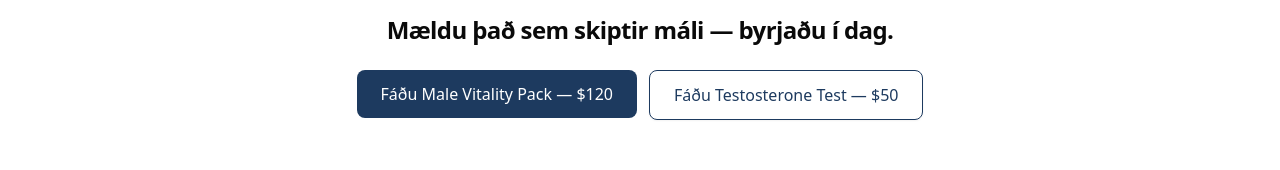
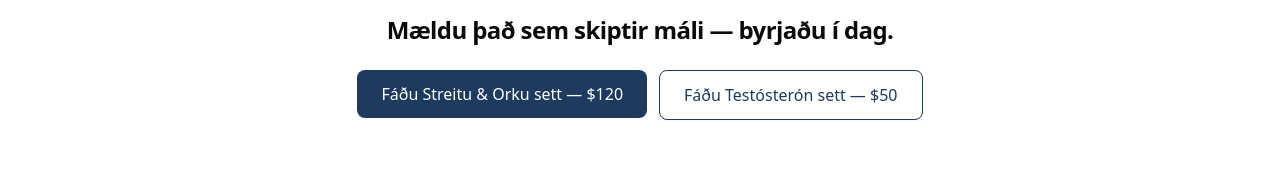
Before and after one commit to stebbidabba/hormon, a Next.js app: page / in a window 1280 px wide. Shown: the part 4485-4655 px from the top of the page. Built offline with nearby package versions, Linux system fonts and the light colour scheme.

Commit message:
Rename CTA and labels: replace Male Vitality Pack/Testosterone Test with Stress & Energy Kit/Testosterone Kit (EN+IS) and update hero buttons

```diff
--- a/components/hero.tsx
+++ b/components/hero.tsx
@@ -14,8 +14,8 @@ export default function Hero() {
           Accurate, at-home saliva testing. Free testosterone alone, or bundle with cortisol and DHEA for a complete view.
         </p>
         <div className="mt-8 flex flex-wrap gap-3">
-          <Link href="/buy/male-vitality-pack" className={cn(buttonVariants({ variant: "default" }), "bg-brand hover:bg-brand/90 text-white px-6 py-6 text-base")}>Get Male Vitality Pack</Link>
-          <Link href="/buy/testosterone" className={cn(buttonVariants({ variant: "outline" }), "border-brand text-brand hover:bg-brand hover:text-white px-6 py-6 text-base")}>Get Testosterone Test</Link>
+          <Link href="/buy/male-vitality-pack" className={cn(buttonVariants({ variant: "default" }), "bg-brand hover:bg-brand/90 text-white px-6 py-6 text-base")}>Get Stress & Energy Kit</Link>
+          <Link href="/buy/testosterone" className={cn(buttonVariants({ variant: "outline" }), "border-brand text-brand hover:bg-brand hover:text-white px-6 py-6 text-base")}>Get Testosterone Kit</Link>
         </div>
       </div>
     </section>
--- a/contexts/language-context.tsx
+++ b/contexts/language-context.tsx
@@ -41,8 +41,8 @@ const translations = {
     // Home page
     knowYourT: "Measure your hormone levels at home",
     hormonesDrive: "Your hormones drive energy, strength, mood, sleep, and focus. Measure what matters — at home.",
-    getMaleVitalityPack: "Get Male Vitality Pack — $120",
-    getTestosteroneTest: "Get Free Testosterone Test — $50",
+    getMaleVitalityPack: "Get Stress & Energy Kit — $120",
+    getTestosteroneTest: "Get Testosterone Kit — $50",
     trustCues: "At-home saliva • Research Use Only (RUO) • Clear results • Personal guidance and tips included",
 
     // Home page sections
@@ -120,8 +120,8 @@ const translations = {
 
     accurateAtHome: "Accurate. At-home. Affordable.",
     accurateIntro: "Get high-quality, research-grade measurements at a fraction of typical private lab prices — with zero clinic overhead. Everything needed comes in the kit.",
-    testosteroneTest: "Free Testosterone Test",
-    maleVitalityPack: "Male Vitality Pack (Free T + Cortisol + DHEA)",
+    testosteroneTest: "Testosterone Kit",
+    maleVitalityPack: "Stress & Energy Kit",
     normally150: "Normally $150 if purchased separately — Save $30.",
     clearInstructions: "Clear instructions. Single morning saliva sample. RUO for wellness/performance insights.",
 
@@ -236,8 +236,8 @@ const translations = {
     // Home page
     knowYourT: "Mældu hormónagildin þín heima",
     hormonesDrive: "Hormónin þín stjórna orku, styrk, skapi, svefni og einbeitingu. Mældu það sem skiptir máli — heima.",
-    getMaleVitalityPack: "Fáðu Male Vitality Pack — $120",
-    getTestosteroneTest: "Fáðu Testosterone Test — $50",
+    getMaleVitalityPack: "Fáðu Streitu & Orku sett — $120",
+    getTestosteroneTest: "Fáðu Testósterón sett — $50",
     trustCues: "Heima munnvatn • Rannsóknarviðurkenning (RUO) • Skýrar niðurstöður • Persónuleg leiðsögn og ráð fylgja",
 
     // Home page sections
@@ -315,8 +315,8 @@ const translations = {
 
     accurateAtHome: "Nákvæmt. Heima. Ódýrt.",
     accurateIntro: "Fáðu hágæða, rannsóknarstigsmælingar á broti af venjulegum einkalaboratoríuverði — með núll heilbrigðisstofnunarkostnaði. Allt sem þarf kemur í pakkann.",
-    testosteroneTest: "Free Testosterone Test",
-    maleVitalityPack: "Male Vitality Pack (Free T + Cortisol + DHEA)",
+    testosteroneTest: "Testósterón sett",
+    maleVitalityPack: "Streitu & Orku sett",
     normally150: "Venjulega $150 ef keypt sérstaklega — Sparaðu $30.",
     clearInstructions: "Skýrar leiðbeiningar. Ein morgunmunnvatnsúrtak. RUO fyrir heilsu/afkastagetu innsýn.",
 
```
